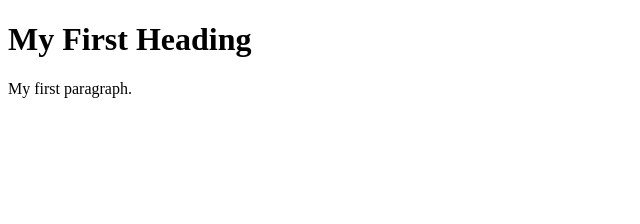
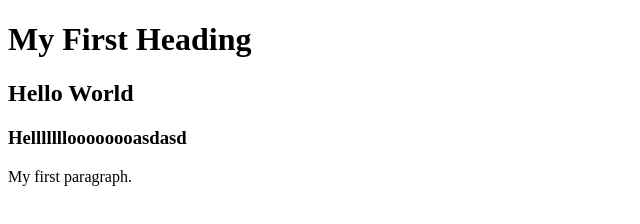
Before and after one commit to AlninoDP/Git-Tes, a plain HTML site: page index.html in a window 1280 px wide. Shown: the whole page, without its empty margins (0-640 px from the left). Drawn offline with Linux system fonts and the light colour scheme.

Commit message:
tambahan header

```diff
--- a/index.html
+++ b/index.html
@@ -6,6 +6,8 @@
 <body>
 
 <h1>My First Heading</h1>
+<h2>Hello World</h2>
+<h3>Hellllllloooooooasdasd</h3>
 <p>My first paragraph.</p>
 
 </body>
```
